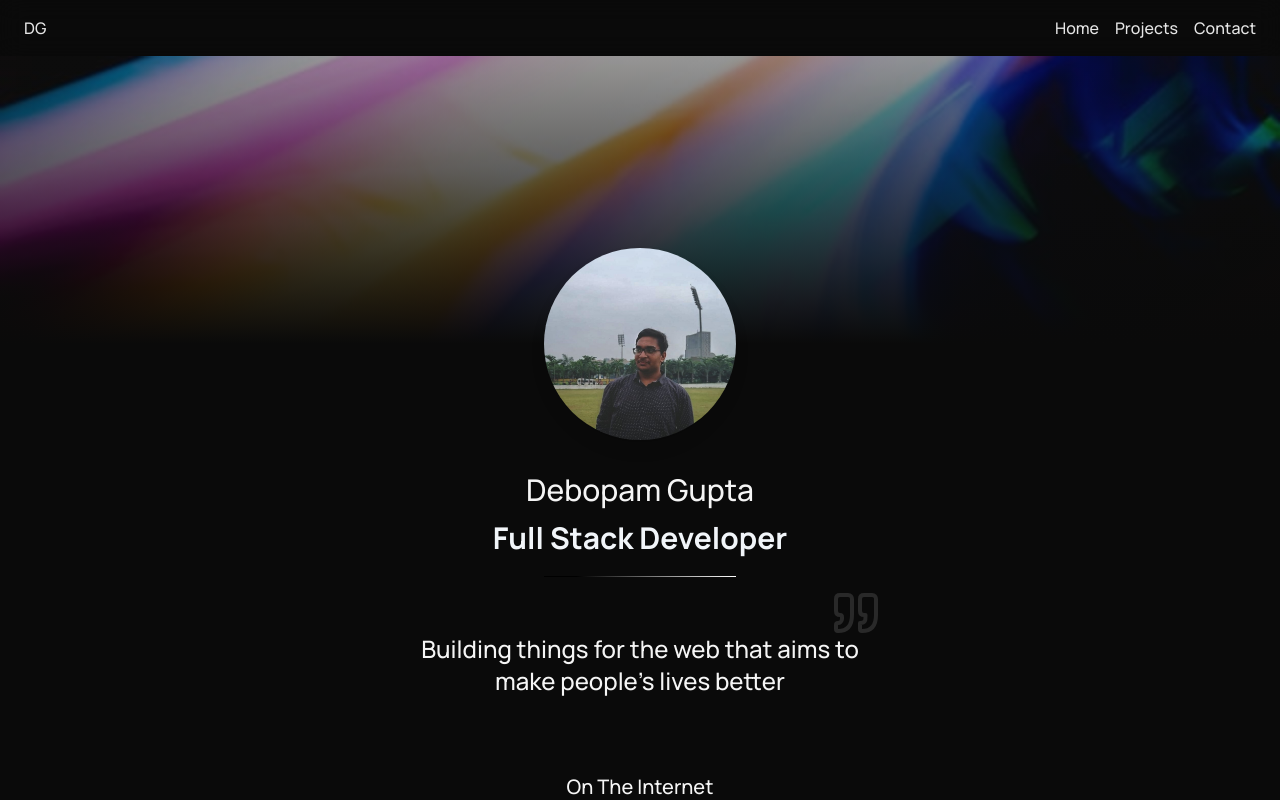
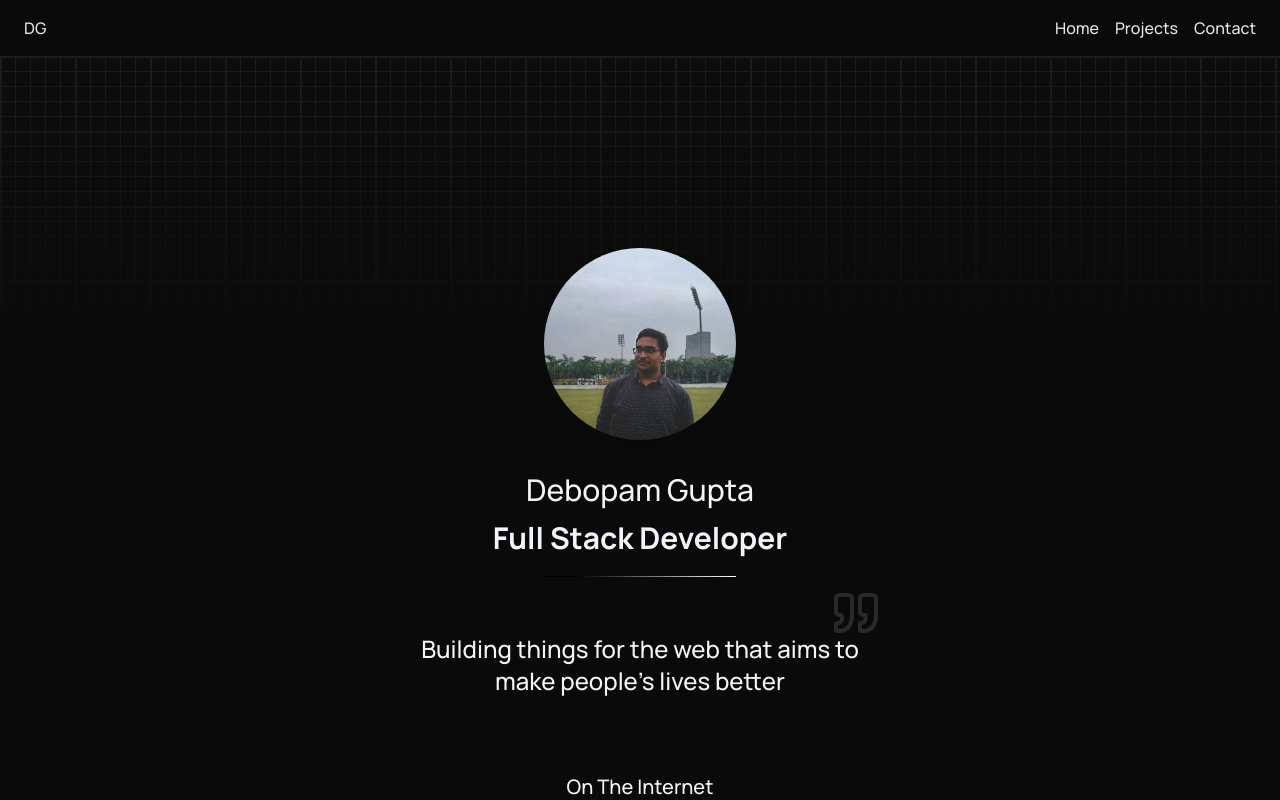
Before and after one commit to w3dg/personal-website, a React (Vite) app: page / in a window 1280 px wide. Shown: the top 800 px of the page. Built offline with nearby package versions, Linux system fonts and the light colour scheme.

Commit message:
replace header image with css only bg

```diff
--- a/src/App.css
+++ b/src/App.css
@@ -37,3 +37,11 @@ body::-webkit-scrollbar-track {
 body::-webkit-scrollbar-thumb {
   @apply bg-neutral-700;
 }
+
+.pattern {
+  --s: 75px; /* control the size */
+
+  --_g: #fff0 90deg, rgb(27, 27, 27) 0;
+  background: conic-gradient(from 90deg at 2px 2px, var(--_g)), conic-gradient(from 90deg at 1px 1px, var(--_g));
+  background-size: var(--s) var(--s), calc(var(--s) / 5) calc(var(--s) / 5);
+}
--- a/src/pages/Home.tsx
+++ b/src/pages/Home.tsx
@@ -1,5 +1,15 @@
 import { TbBrandDiscord } from "react-icons/tb";
-import { LuQuote, LuGithub, LuLinkedin, LuMail, LuYoutube, LuInstagram, LuTwitch, LuTwitter, LuArrowUpRight } from "react-icons/lu";
+import {
+  LuQuote,
+  LuGithub,
+  LuLinkedin,
+  LuMail,
+  LuYoutube,
+  LuInstagram,
+  LuTwitch,
+  LuTwitter,
+  LuArrowUpRight,
+} from "react-icons/lu";
 import { Link } from "react-router-dom";
 import { IconContext } from "react-icons";
 import { Navbar } from "../components/Navbar";
@@ -11,7 +21,7 @@ export const Home = () => {
       <Navbar></Navbar>
       <IconContext.Provider value={{ className: "text-slate-400 hover:text-slate-100", size: "1.5rem" }}>
         <section>
-          <div className="relative h-72 bg-neutral-400 bg-blend-multiply bg-[url('/neon-bg.jpg')] bg-no-repeat bg-center bg-cover before:content[''] before:absolute before:inset-0 before:bg-gradient-to-b before:from-neutral-800/10 before:to-neutral-950"></div>
+          <div className="relative h-72 bg-neutral-950 pattern before:content[''] before:absolute before:inset-0 before:bg-gradient-to-b before:from-neutral-800/10 before:to-neutral-950"></div>
           <div className="relative grid px-2 place-items-center">
             <div className="absolute w-48 h-48 -top-24 drop-shadow-lg profile">
               <img src="/self.jpeg" alt="Self" />
@@ -29,7 +39,9 @@ export const Home = () => {
               <LuQuote></LuQuote>
             </IconContext.Provider>
           </div>
-          <p className="max-w-md m-2 text-2xl text-center">Building things for the web that aims to make people's lives better</p>
+          <p className="max-w-md m-2 text-2xl text-center">
+            Building things for the web that aims to make people's lives better
+          </p>
         </section>
 
         <section className="h-32 px-6 my-10">
@@ -100,14 +112,20 @@ export const Home = () => {
 
         <section className="grid w-full max-w-lg gap-5 pt-10 mx-auto text-center pb-14 place-items-center">
           <IconContext.Provider value={{ color: "#7a7a7a", size: "1.5rem" }}>
-            <Link to="/projects" className="inline-flex items-center gap-2 px-6 py-4 transition-transform duration-300 rounded-full group bg-neutral-200 text-neutral-800">
+            <Link
+              to="/projects"
+              className="inline-flex items-center gap-2 px-6 py-4 transition-transform duration-300 rounded-full group bg-neutral-200 text-neutral-800"
+            >
               Project Showcase
               <div className="p-1 transition-transform rounded-full group-hover:bg-neutral-900 group-hover:rotate-45">
                 <LuArrowUpRight />
               </div>
             </Link>
 
-            <Link to="/contact" className="inline-flex items-center gap-1 px-6 py-4 transition-transform duration-300 rounded-full group bg-neutral-200 text-neutral-800">
+            <Link
+              to="/contact"
+              className="inline-flex items-center gap-1 px-6 py-4 transition-transform duration-300 rounded-full group bg-neutral-200 text-neutral-800"
+            >
               Contact Me
               <div className="p-1 transition-transform rounded-full group-hover:bg-neutral-900 group-hover:rotate-45">
                 <LuArrowUpRight />
```
